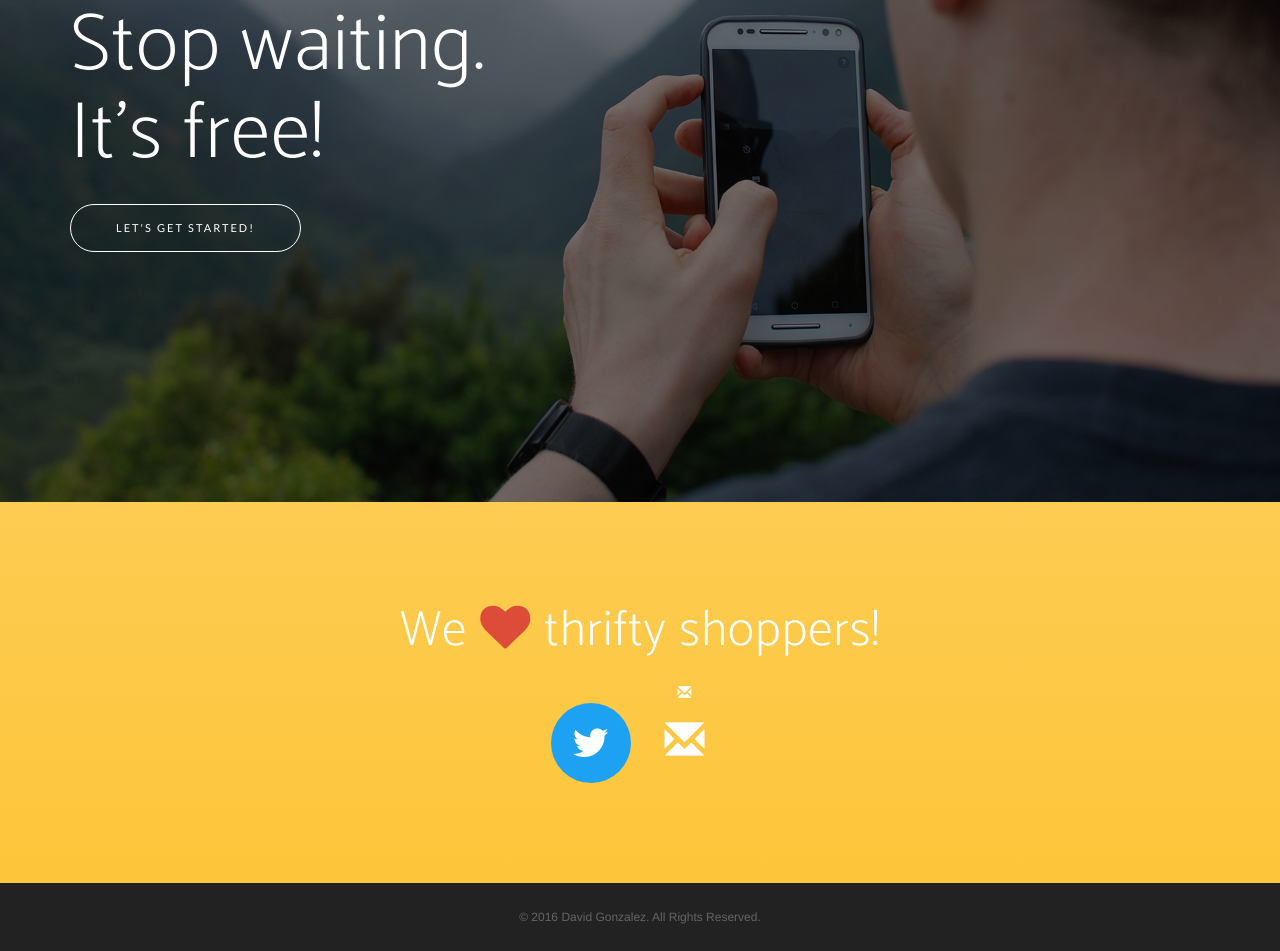
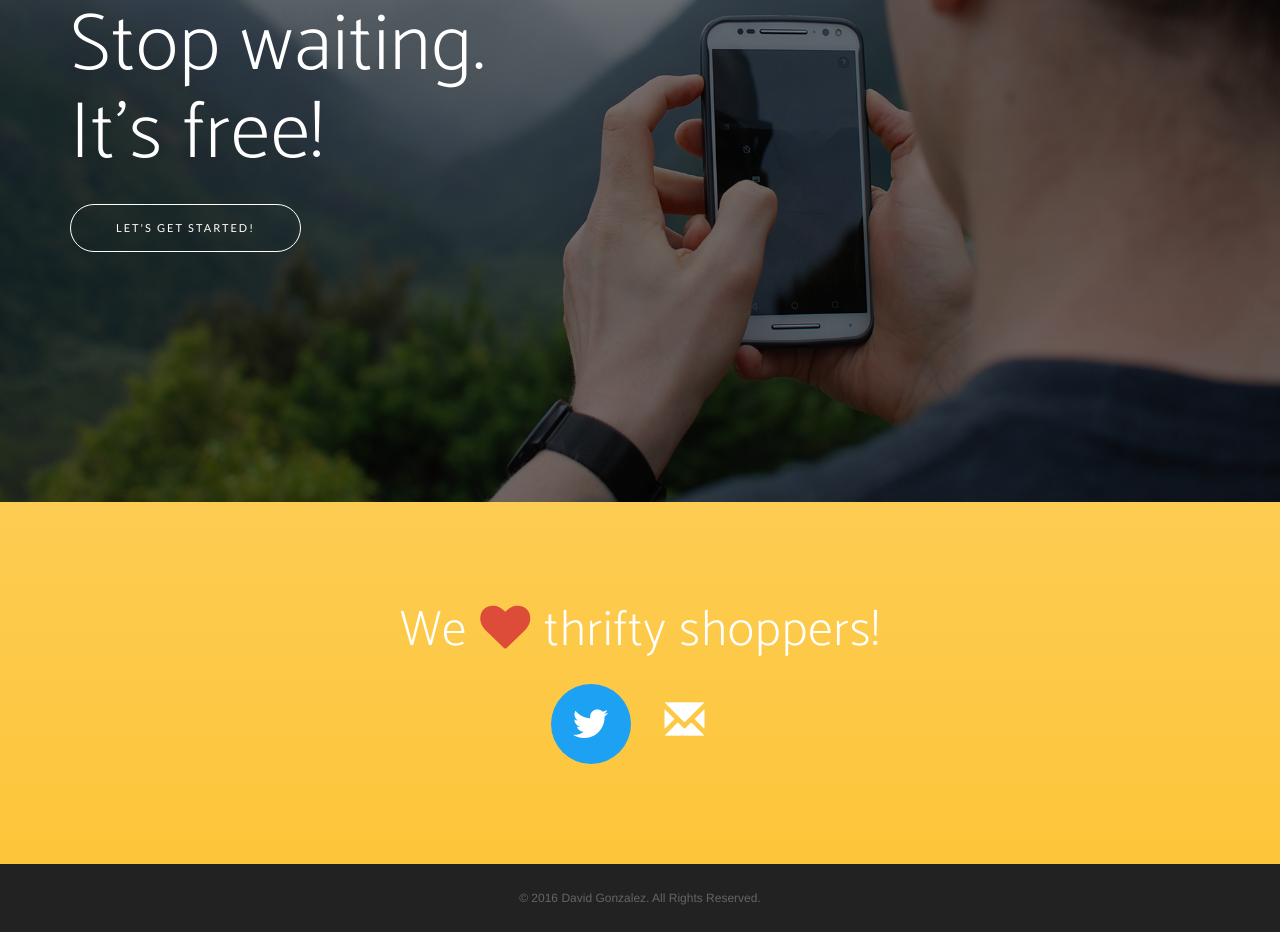
Before and after one commit to Evad241030/precio, a website: page index.html in a window 1280 px wide. Shown: the part 2685-3636 px from the top of the page. Drawn offline with nearby package versions, Linux system fonts and the light colour scheme; a web font is replaced by a local one.

Commit message:
Eliminate second envelope.

```diff
--- a/index.html
+++ b/index.html
@@ -194,7 +194,7 @@
                 <li class="social-twitter">
                     <a href="http://twitter.com/@gotdaved"><i class="fa fa-twitter"></i></a>
                 </li>
-                <li class="glyphicon glyphicon-envelope">
+                <li class="social-envelope">
                     <a href="mailto:info@precioapp.com"><i class="glyphicon glyphicon-envelope"></i></a>
                 </li>
 <!--                 <li class="social-facebook">
```
